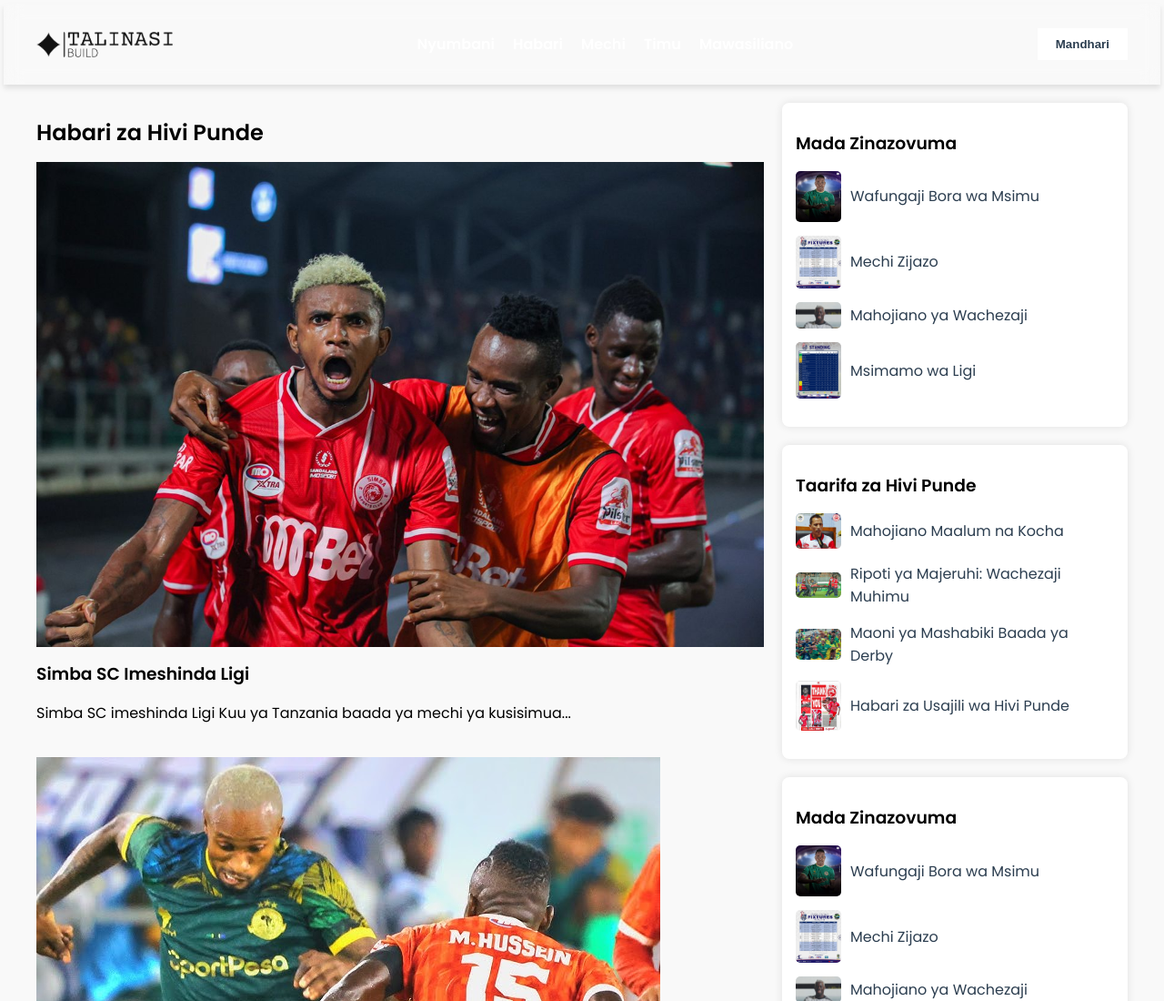
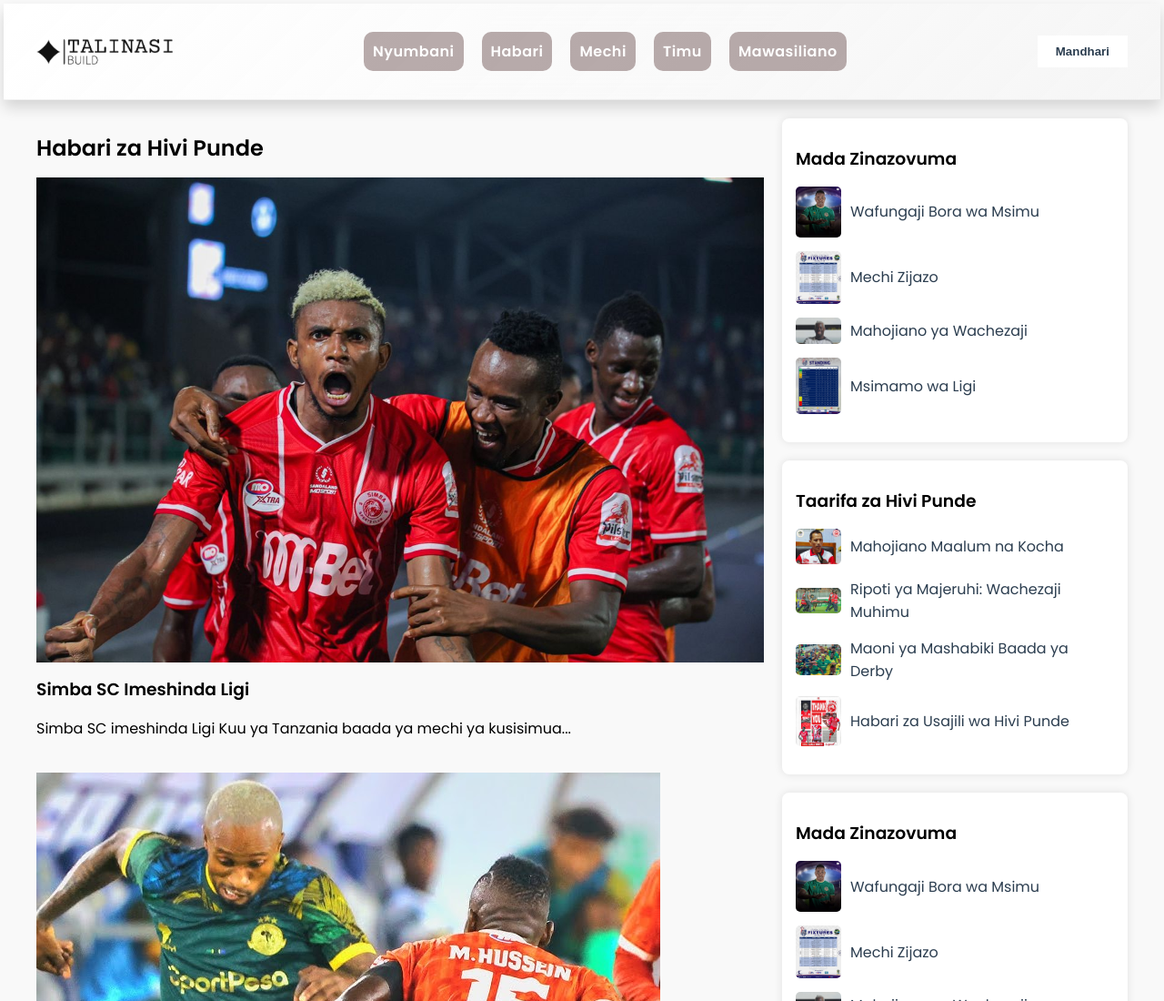
Before and after one commit to tzSystems/theme_project, a website: page index.html in a window 1280 px wide. Shown: the top 1100 px of the page at 91% size. Drawn offline with Linux system fonts and the light colour scheme.

```diff
--- a/styles.css
+++ b/styles.css
@@ -5,10 +5,7 @@
     padding: 4px;
     box-sizing: border-box;
     background-color: #f9f9f9;
-
 }
-
-
 
 img {
     max-width: 100%;
@@ -26,15 +23,16 @@
     margin: 15px 0;
 }
 
-
 /* Header Block */
 .header-minimal {
-    padding: 1rem 0;
-    box-shadow: 0 4px 6px rgba(0, 0, 0, 0.1);
-    backdrop-filter: blur(10px);
+    padding: 1.5rem 0;
+    box-shadow: 0 8px 15px rgba(0, 0, 0, 0.15);
+    backdrop-filter: blur(12px);
     position: sticky;
     top: 0;
     z-index: 1000;
+    background: linear-gradient(135deg, rgba(255, 255, 255, 0.9) 0%, rgba(245, 245, 245, 0.8) 100%);
+    border-bottom: 1px solid rgba(0, 0, 0, 0.05);
 }
 
 .header-container {
@@ -43,7 +41,24 @@
     align-items: center;
     max-width: 1200px;
     margin: 0 auto;
-    padding: 0 20px;
+    padding: 0 30px;
+}
+
+.navbar .nav-list .nav-link {
+    color: #2c3e50;
+    background-color: rgba(255, 255, 255, 0.4);
+    border-radius: 12px;
+    padding: 12px 18px;
+    text-decoration: none;
+    font-weight: 700;
+    letter-spacing: 0.5px;
+    transition: all 0.3s ease;
+}
+
+.navbar .nav-list .nav-link:hover {
+    background-color: #2c3e50;
+    color: #ffffff;
+    box-shadow: 0 4px 8px rgba(0, 0, 0, 0.2);
 }
 
 
@@ -67,8 +82,16 @@
 
 .navbar .nav-list .nav-link {
     color: #ffffff;
+    background-color: hsla(0, 25%, 25%, 0.4);
+    border-radius: 10px;
+    padding: 10px;
     text-decoration: none;
     font-weight: 600;
+    transition: background-color 0.3s ease;
+}
+
+.navbar .nav-list .nav-link:hover {
+    background-color: #2c3e50;
 }
 
 .btn-theme-toggle {
@@ -94,7 +117,6 @@
         margin-bottom: 10px;
     }
 }
-
 
 /* Main Content Block */
 .container {
@@ -154,7 +176,6 @@
     }
 }
 
-
 /* Video and Advertisement Block */
 .video-ad-container {
     padding: 20px 0;
```
